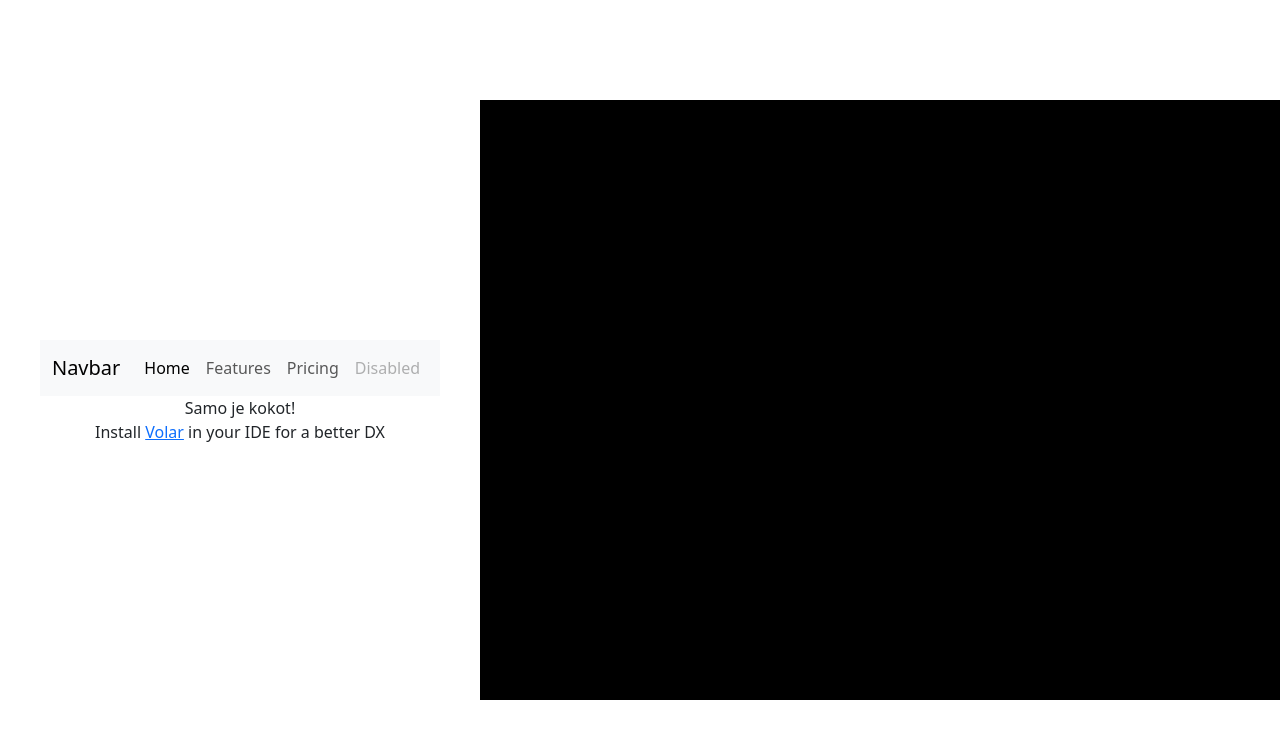
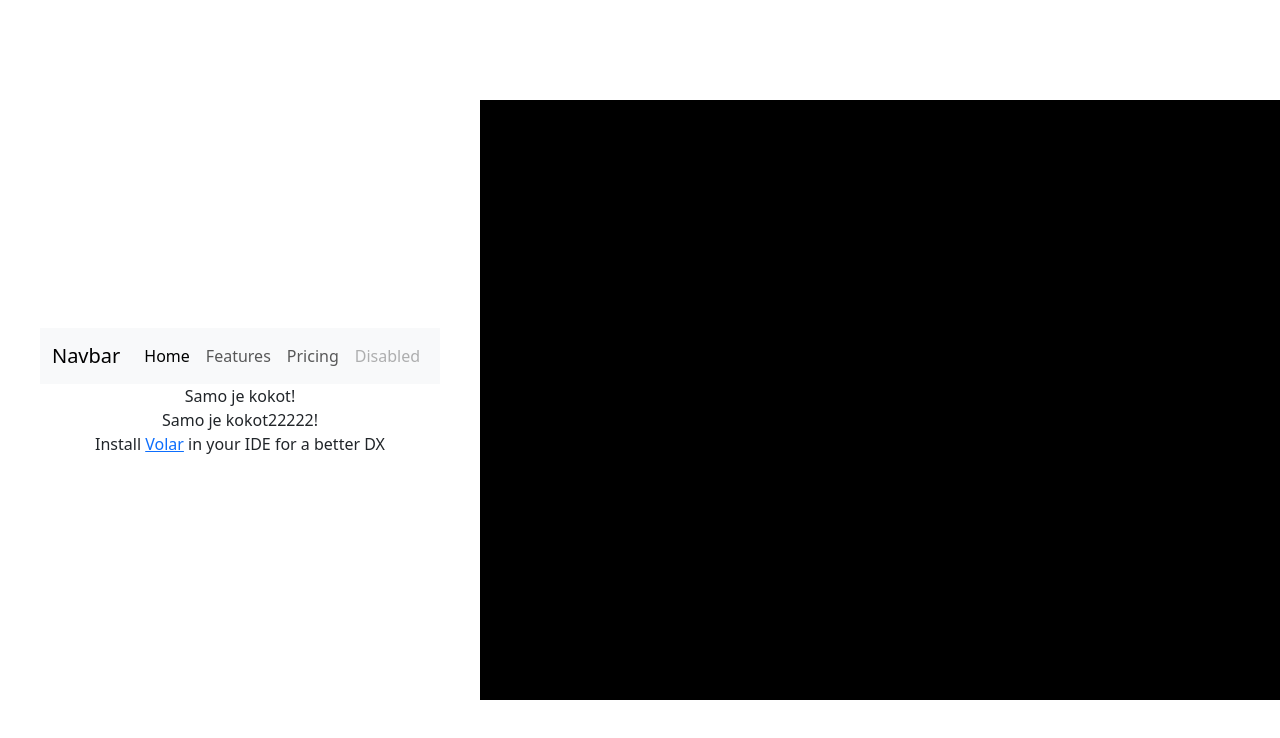
Before and after one commit to PyKej/gameWEBTE, a Vue app: page / in a window 1280 px wide. Shown: the top 738 px of the page. Built offline with nearby package versions, Linux system fonts and the light colour scheme.

Commit message:
SamoNotiF2

```diff
--- a/src/components/HelloWorld.vue
+++ b/src/components/HelloWorld.vue
@@ -1,6 +1,9 @@
 <template>
   <div class="SAMO">
     Samo je kokot!
+  </div>
+  <div class="SAMO">
+    Samo je kokot22222!
   </div>
   <p>
     Install
```
